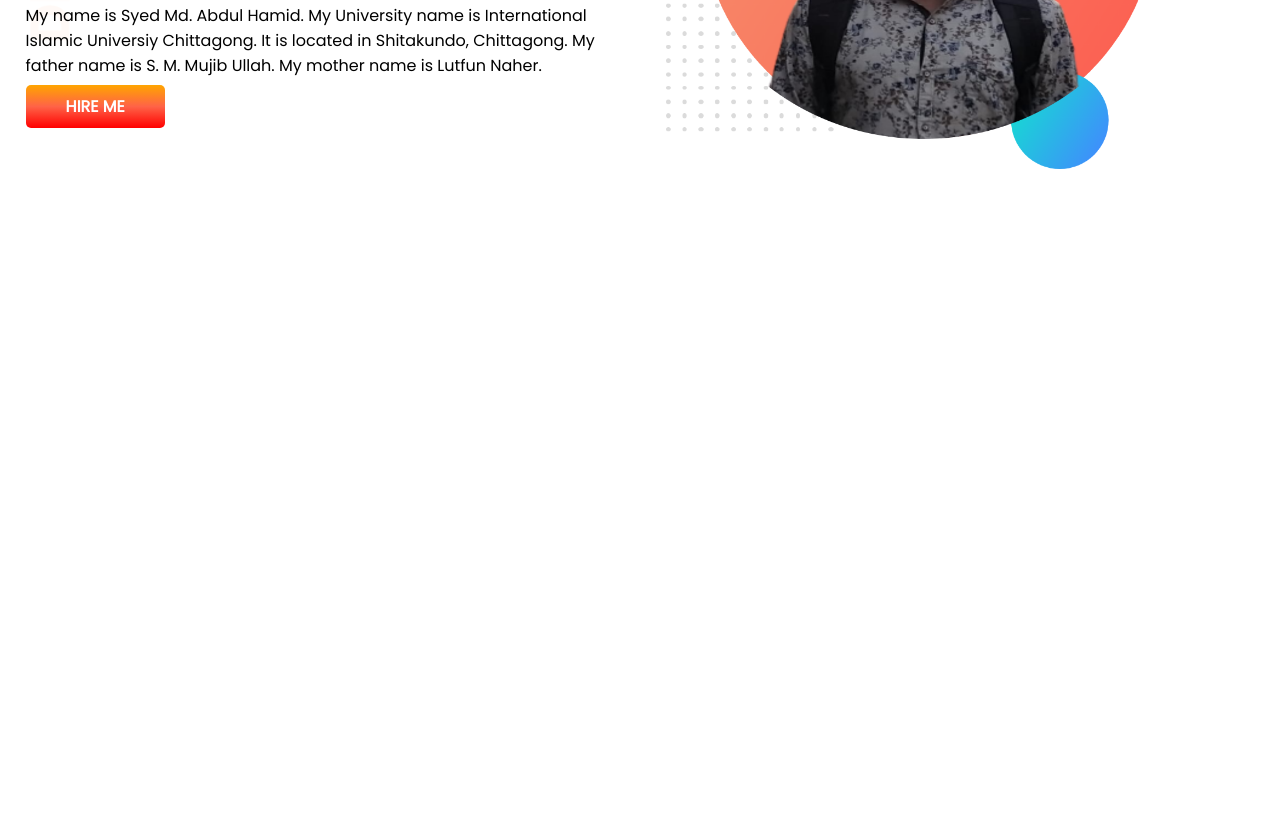
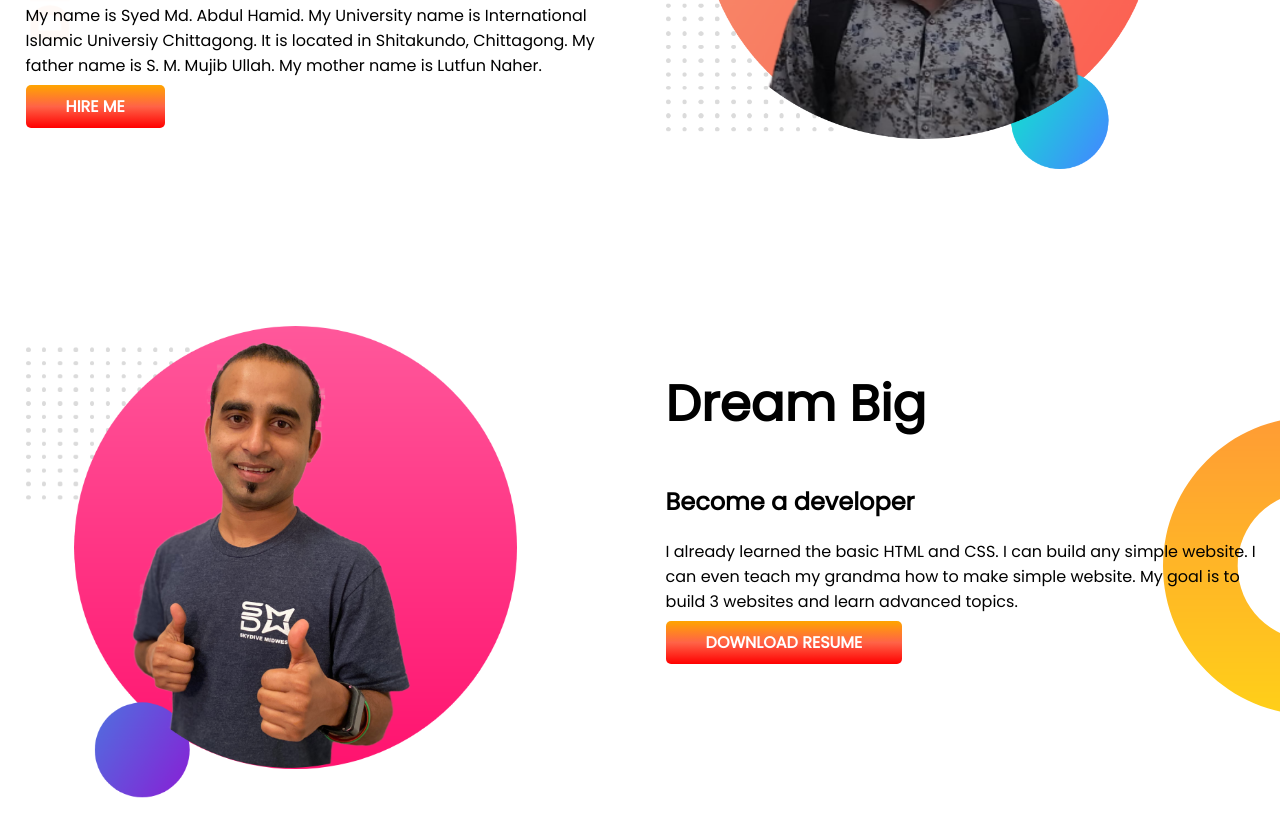
Before and after one commit to SMhamidAzad/developer-portfolio, a plain HTML site: page index.html in a window 1280 px wide. Shown: the part 319-1156 px from the top of the page. Before the commit the page ends 800 px from the top, so only its background shows below. Drawn offline with Linux system fonts and the light colour scheme.

Commit message:
added dream-big

```diff
--- a/index.html
+++ b/index.html
@@ -21,5 +21,16 @@
         </div>
         <div class="half-width"><img src="images/hamid-profile.png" alt=""></div>
     </section>
+    <section class="dream-big">
+        <div class="half-width">
+            <img src="/images/jhankar2.png" alt="">
+        </div>
+        <div class="half-width">
+            <h1>Dream Big</h2>
+            <h2>Become a developer</h2>
+            <p>I already learned the basic HTML and CSS. I can build any simple website. I can even teach my grandma how to make simple website. My goal is to build 3 websites and learn advanced topics.</p>
+            <a class="link-button" target="_blank" href="https://www.linkedin.com/company/programminghero/">DOWNLOAD RESUME</a>
+        </div>
+    </section>
 </body>
 </html>
--- a/style.css
+++ b/style.css
@@ -10,6 +10,7 @@ h1{
 }
 section{
     display: flex;
+    margin-bottom: 150px;
 }
 .half-width{
     width: 50%;
@@ -30,3 +31,8 @@ section{
     background-image: url(images/top-banner.png);
     background-repeat: no-repeat;
 }
+.dream-big{
+    background-image: url(images/dream-bg.png);
+    background-repeat: no-repeat;
+    background-position: right;
+}
```
